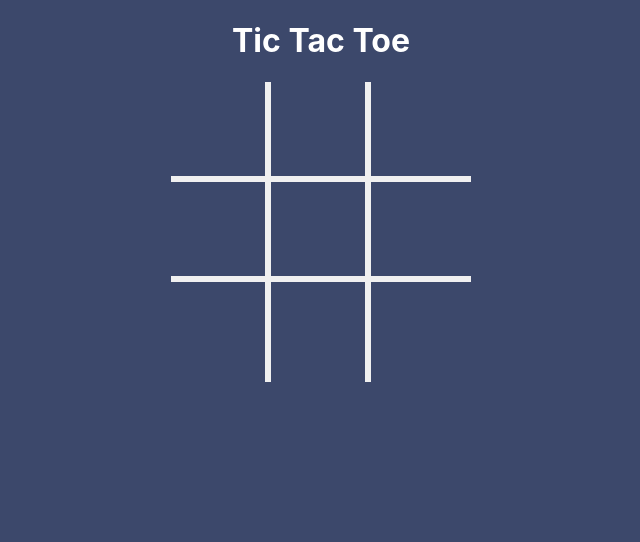
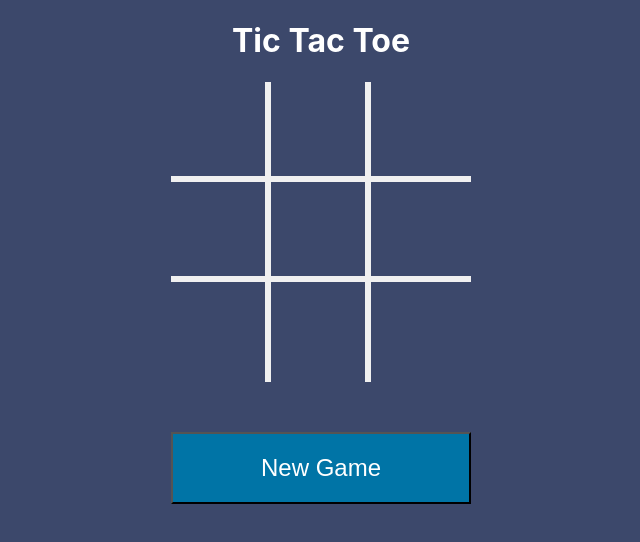
Before and after one commit to MohamudAynab/Tic-Tac-Toe-React, a React (Create React App) app: page / in a window 1280 px wide. Shown: the top 542 px of the page, without its empty margins (319-959 px from the left). Built offline with nearby package versions, Linux system fonts and the light colour scheme.

Commit message:
started reset game component

```diff
--- /dev/null
+++ b/src/components/ResetButton.js
@@ -0,0 +1,11 @@
+import React from "react";
+
+function ResetButton({ onClick }) {
+  return (
+    <button className="reset-button" onClick={onClick}>
+      New Game
+    </button>
+  );
+}
+
+export default ResetButton;
--- a/src/components/TicTacToe.jsx
+++ b/src/components/TicTacToe.jsx
@@ -2,6 +2,7 @@ import { useState, useEffect } from "react";
 import Board from "./Board";
 import GameOver from "./GameOver";
 import GameState from "./GameState";
+import ResetButton from "./ResetButton";
 
 const PLAYER_X = "X";
 const PLAYER_O = "O";
@@ -48,6 +49,7 @@ function TicTacToe() {
   const [playerTurn, setPlayerTurn] = useState(PLAYER_X);
   const [strikeClass, setStrikeClass] = useState();
   const [gameState, setGameState] = useState(GameState.inProgress);
+  const [resetGame, setResetGame ] = useState();
 
   const handleTileClick = (index) => {
     if (tiles[index] !== null) {
@@ -78,6 +80,7 @@ function TicTacToe() {
         strikeClass={strikeClass}
       />
       <GameOver  gameState={gameState}/>
+      <ResetButton resetGame={resetGame} />
     </div>
   );
 }
```
